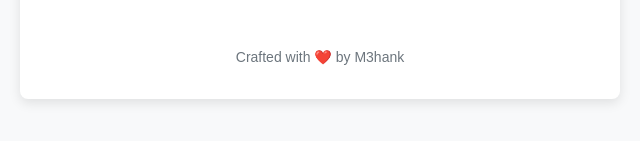
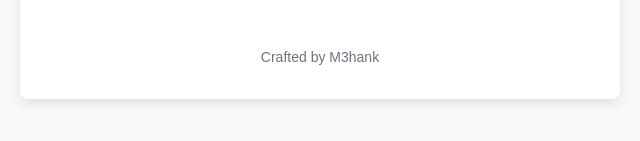
Before and after one commit to M3hank/CodeCipher, a plain HTML site: page index.html in a window 1280 px wide. Shown: the part 725-866 px from the top of the page, 320-960 px from the left. Drawn offline with nearby package versions, Linux system fonts and the light colour scheme.

Commit message:
Update index.html

```diff
--- a/index.html
+++ b/index.html
@@ -76,7 +76,7 @@
         </div>
 
         <div class="text-center mt-5">
-            <small class="text-muted">Crafted with ❤️ by M3hank</small>
+            <small class="text-muted">Crafted by M3hank</small>
         </div>
     </div>
 
```
